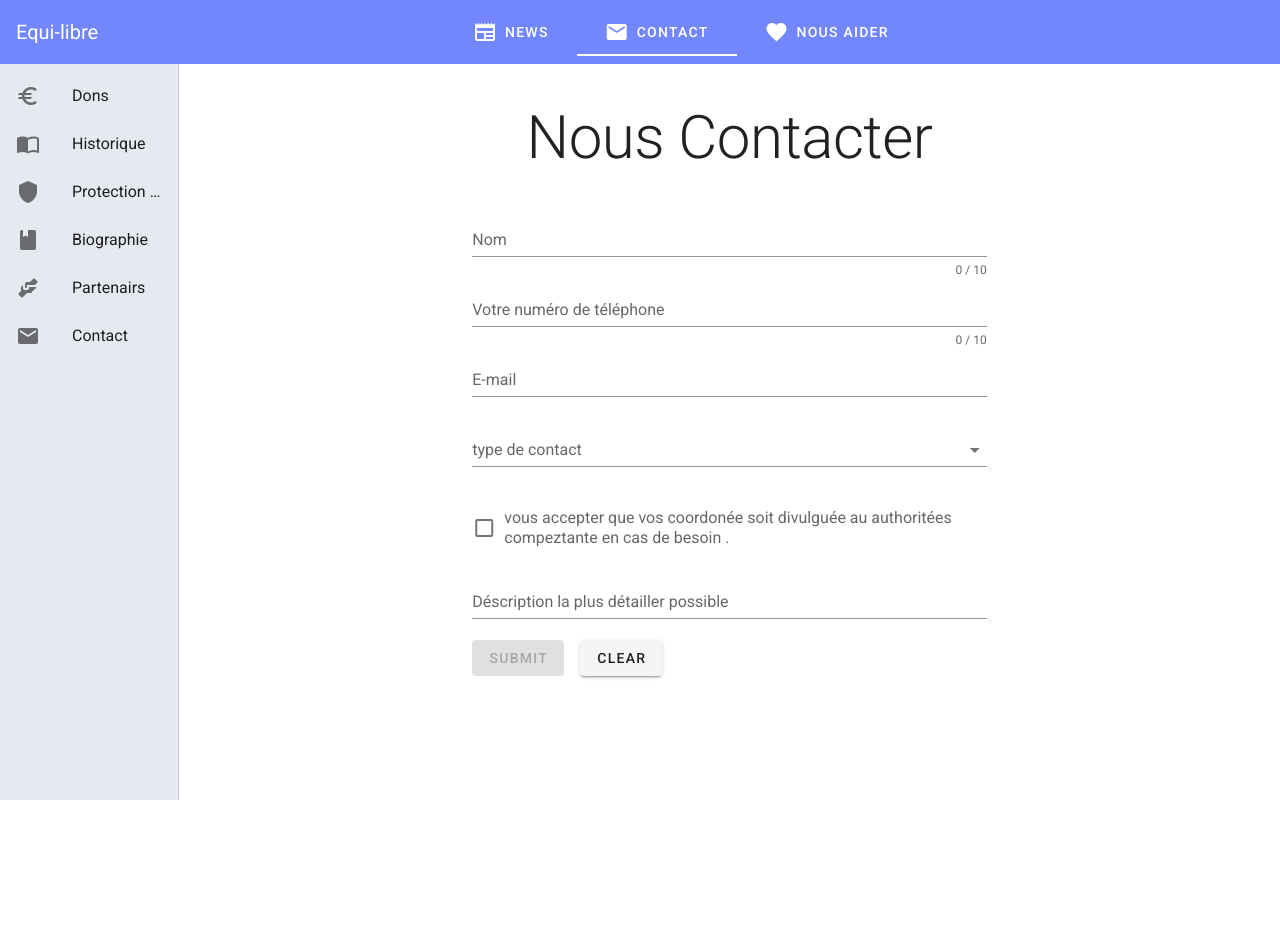
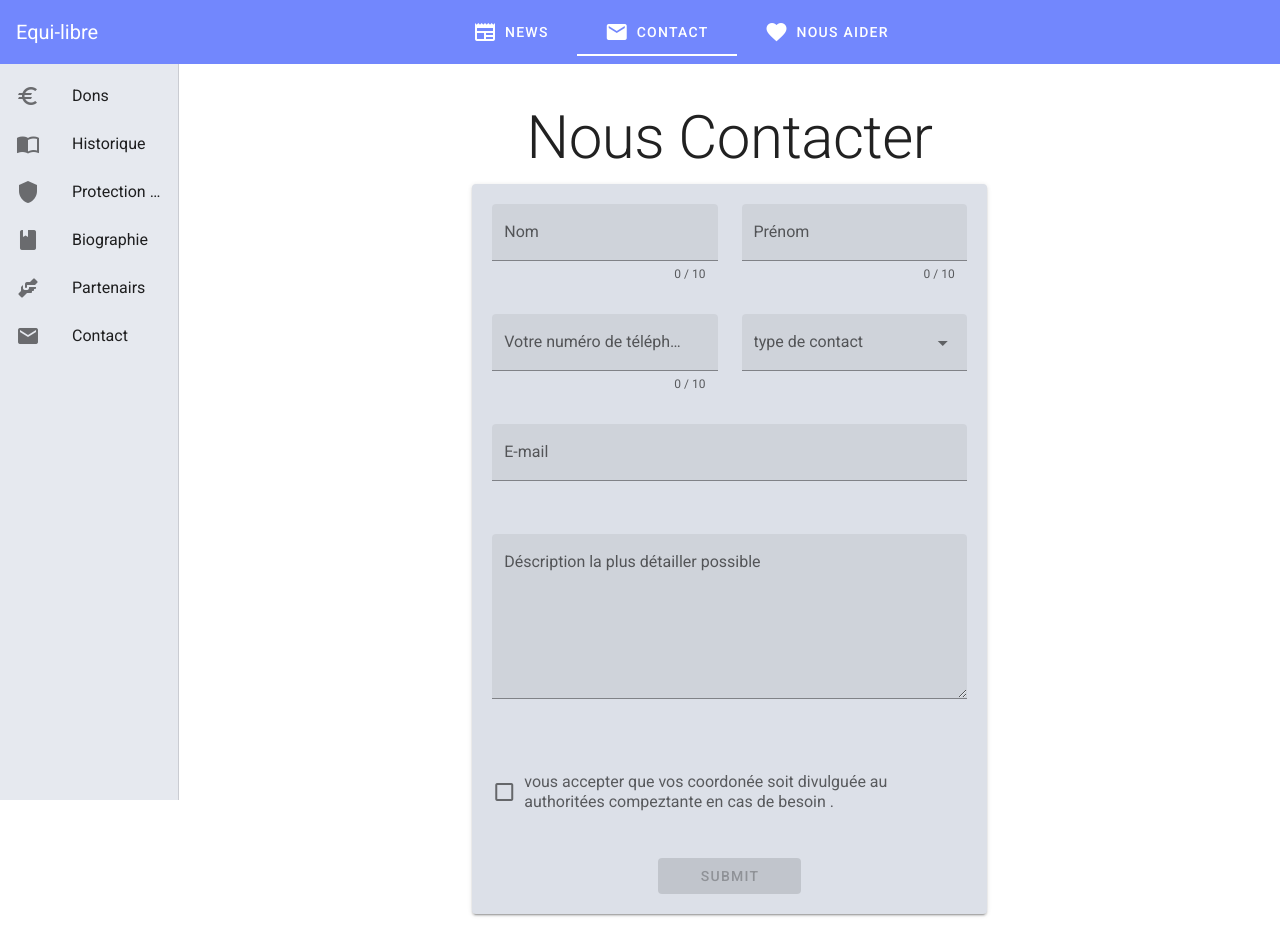
Before and after one commit to MatBat30/site-asso-equi-libre, a Nuxt app: page /contact in a window 1280 px wide. Before the commit the page ends 800 px from the top, so only its background shows below. Built offline with nearby package versions, Linux system fonts and the light colour scheme.

Commit message:
Style page contact

```diff
--- a/pages/contact.vue
+++ b/pages/contact.vue
@@ -6,26 +6,48 @@
           Nous Contacter
         </p>
       </v-col>
-      <v-col cols="12">
+    </v-row>
     <validation-observer
       ref="observer"
       v-slot="{ invalid }"
   >
     <form @submit.prevent="submit">
+      <v-card class="pa-5" color="#dce0e8">
+      <v-row justify="center">
+      <v-col cols="6">
       <validation-provider
           v-slot="{ errors }"
           name="Name"
           rules="required|max:10"
       >
         <v-text-field
-            v-model="Name"
+            v-model="Nom"
             :counter="10"
             :error-messages="errors"
             label="Nom"
+            filled
             required
         ></v-text-field>
       </validation-provider>
+      </v-col>
+      <v-col cols="6">
       <validation-provider
+          v-slot="{ errors }"
+          name="Name"
+          rules="required|max:10"
+      >
+        <v-text-field
+            v-model="Prenom"
+            :counter="10"
+            :error-messages="errors"
+            label="Prénom"
+            filled
+            required
+        ></v-text-field>
+      </validation-provider>
+      </v-col>
+        <v-col cols="6">
+        <validation-provider
           v-slot="{ errors }"
           name="phoneNumber"
           :rules="{
@@ -35,16 +57,35 @@
         }"
       >
         <v-text-field
-            v-model="phoneNumber"
+            v-model="Telephone"
             :counter="10"
             :error-messages="errors"
             label="Votre numéro de téléphone"
+            filled
             required
         ></v-text-field>
       </validation-provider>
-      <validation-provider
+        </v-col>
+        <v-col cols="6">
+          <validation-provider
+              v-slot="{ errors }"
+              name="select"
+              rules="required"
+          >
+            <v-select
+                v-model="select"
+                :items="items"
+                :error-messages="errors"
+                label="type de contact"
+                data-vv-name="select"
+                required
+                filled
+            ></v-select>
+          </validation-provider>
+        </v-col>
+        <v-col cols="12">
+        <validation-provider
           v-slot="{ errors }"
-          name="email"
           rules="required|email"
       >
         <v-text-field
@@ -52,23 +93,27 @@
             :error-messages="errors"
             label="E-mail"
             required
+            filled
         ></v-text-field>
       </validation-provider>
-      <validation-provider
-          v-slot="{ errors }"
-          name="select"
-          rules="required"
-      >
-        <v-select
-            v-model="select"
-            :items="items"
-            :error-messages="errors"
-            label="type de contact"
-            data-vv-name="select"
-            required
-        ></v-select>
-      </validation-provider>
-      <validation-provider
+        </v-col>
+        <v-col cols="12">
+        <validation-provider
+            v-slot="{ errors }"
+            name="probleme"
+            rules="required"
+        >
+          <v-textarea
+              v-model="Probleme"
+              :error-messages="errors"
+              label="Déscription la plus détailler possible"
+              required
+              filled
+          ></v-textarea>
+        </validation-provider>
+        </v-col>
+        <v-col cols="12">
+        <validation-provider
           v-slot="{ errors }"
           rules="unrequired"
           name="checkbox"
@@ -82,24 +127,22 @@
             required
         ></v-checkbox>
       </validation-provider>
-      <v-text-field
-          label="Déscription la plus détailler possible"
-      ></v-text-field>
+        </v-col>
+        <v-col cols="4">
       <v-btn
+          block
           class="mr-4"
+          color="green"
           type="submit"
           :disabled="invalid"
       >
         submit
       </v-btn>
-      <v-btn @click="clear">
-        clear
-      </v-btn>
+        </v-col>
+      </v-row>
+      </v-card>
     </form>
   </validation-observer>
-      </v-col>
-    </v-row>
-
   </v-container>
 </template>
 <script>
@@ -110,27 +153,27 @@ setInteractionMode('eager')
 
 extend('digits', {
   ...digits,
-  message: '{_field_} needs to be {length} digits. ({_value_})',
+  message: 'Ce champ doit faire {length} chiffres.',
 })
 
 extend('required', {
   ...required,
-  message: '{_field_} can not be empty',
+  message: 'Ce champ doit etre remplis',
 })
 
 extend('max', {
   ...max,
-  message: '{_field_} may not be greater than {length} characters',
+  message: 'ce champ ne peut contenir plus de {length} characters',
 })
 
 extend('regex', {
   ...regex,
-  message: '{_field_} {_value_} does not match {regex}',
+  message: 'Ce champ doit etre valide',
 })
 
 extend('email', {
   ...email,
-  message: 'Email must be valid',
+  message: 'Email doit etre valide',
 })
 
 export default {
@@ -139,9 +182,11 @@ export default {
     ValidationObserver,
   },
   data: () => ({
-    name: '',
-    phoneNumber: '',
+    Telephone: '',
     email: '',
+    Nom: '',
+    Prenom: '',
+    Probleme: '',
     select: null,
     items: [
       'Adoption',
```
